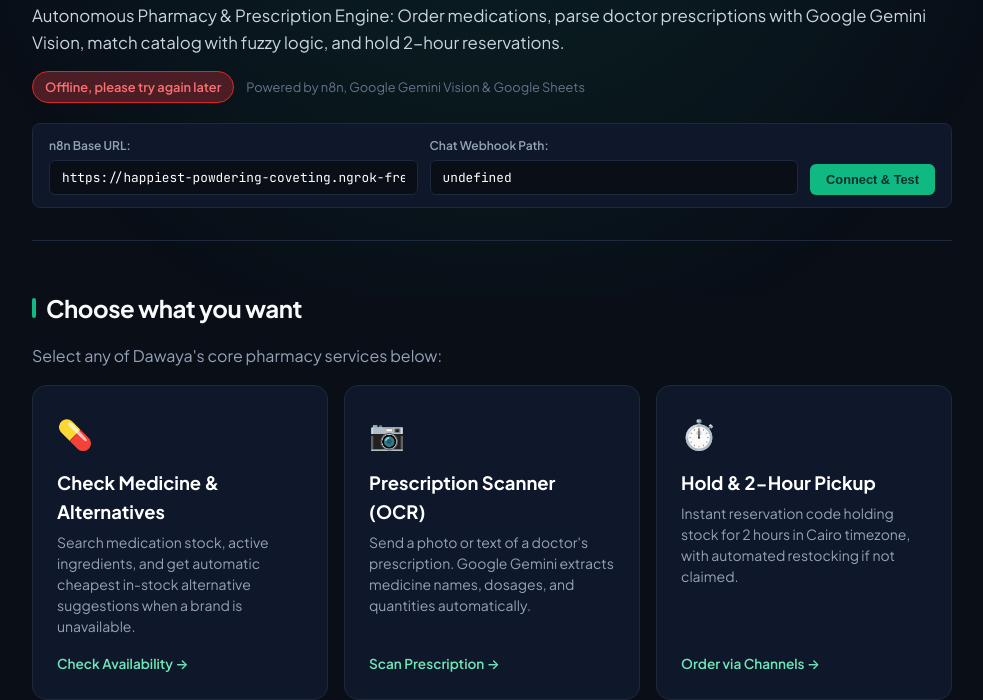
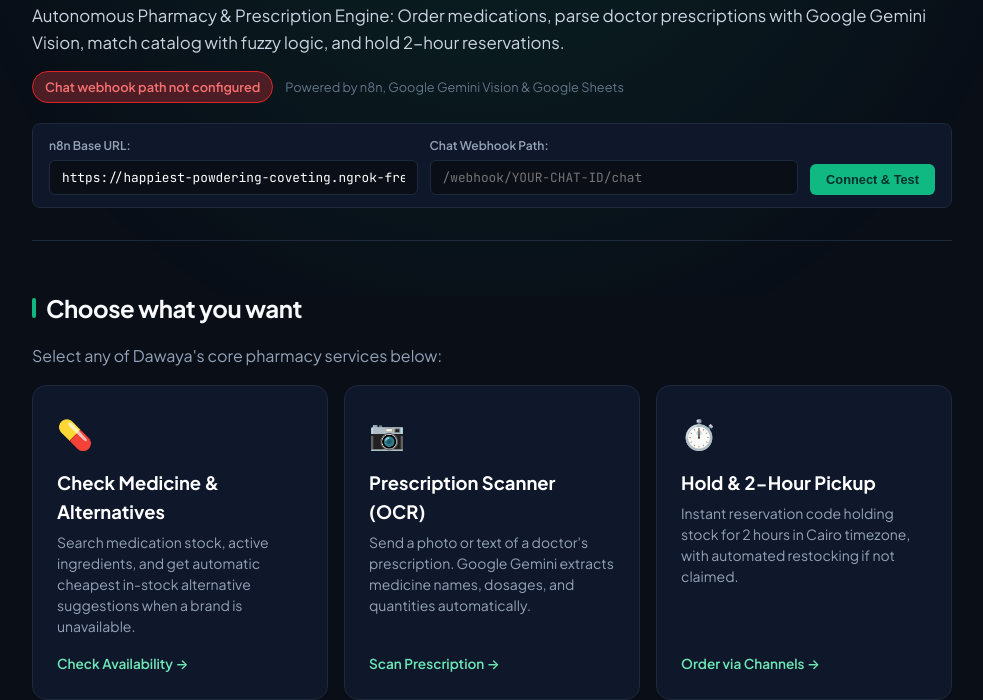
Before and after one commit to ahmedayman200679-boop/Dawaya, a plain HTML site: page index.html in a window 1280 px wide. Shown: the part 104-804 px from the top of the page, without its empty margins (148-1131 px from the left). Drawn offline with Linux system fonts and the light colour scheme; no server answers.

Commit message:
Add files via upload

```diff
--- a/index.html
+++ b/index.html
@@ -855,7 +855,10 @@
   <script>
     // CONFIGURATION BLOCK - CONNECTS TO YOUR REAL N8N WORKFLOW
     const CONFIG = {
-      n8nBase:  "https://happiest-powdering-coveting.ngrok-free.dev",
+      n8nBase: localStorage.getItem("dawaya_n8n_base") || "https://happiest-powdering-coveting.ngrok-free.dev",
+      // Configure this with the path of a Dawaya chat webhook in n8n.
+      // Dawaya.json currently has WhatsApp and Telegram triggers, but no web chat trigger.
+      chat: localStorage.getItem("dawaya_chat_path") || "",
       whatsappWebhook: "/webhook/80c2fac7-9a4a-43c4-8ecd-f6f12d3bb24c/webhook",
       telegramWebhook: "/webhook/782a79a9-3288-4e32-83e9-cb1b742cf848/webhook"
     };
@@ -885,6 +888,12 @@
     // Ping n8n chat webhook to check if n8n and ngrok are both running
     async function checkStatus() {
       const statusEl = $("#status");
+      if (!CONFIG.chat) {
+        statusEl.textContent = "Chat webhook path not configured";
+        statusEl.className = "badge off";
+        document.querySelectorAll("#whatsappLink, #telegramLink").forEach(a => a.classList.add("disabled"));
+        return;
+      }
       statusEl.textContent = "Checking…";
       statusEl.className = "badge";
 
@@ -945,6 +954,11 @@
       add("me", q);
       const bot = add("bot", "…");
 
+      if (!CONFIG.chat) {
+        bot.textContent = "Web chat is not configured yet. Enter the Dawaya chat webhook path above and choose Connect & Test.";
+        return;
+      }
+
       try {
         const url = CONFIG.n8nBase + CONFIG.chat + "?ngrok-skip-browser-warning=1";
         const r = await fetch(url, {
```
